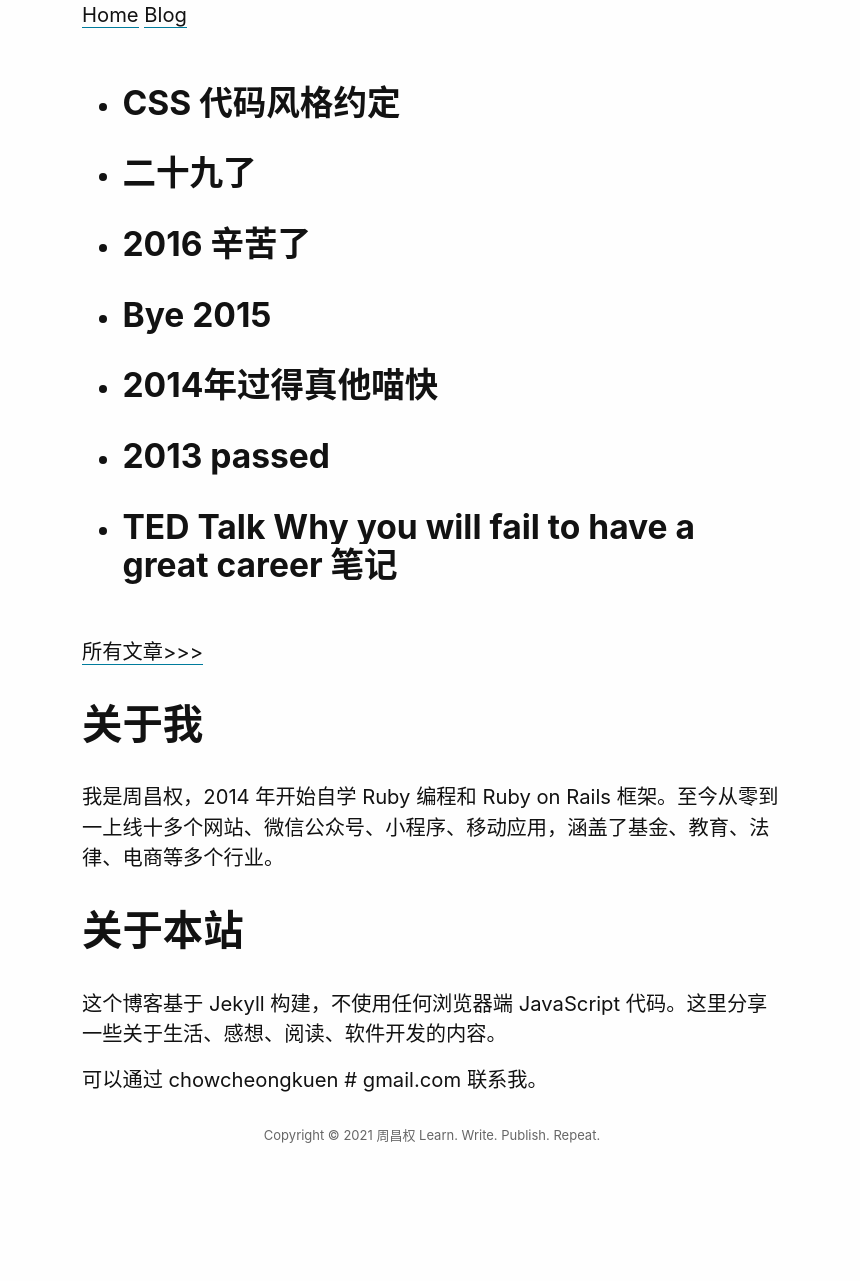
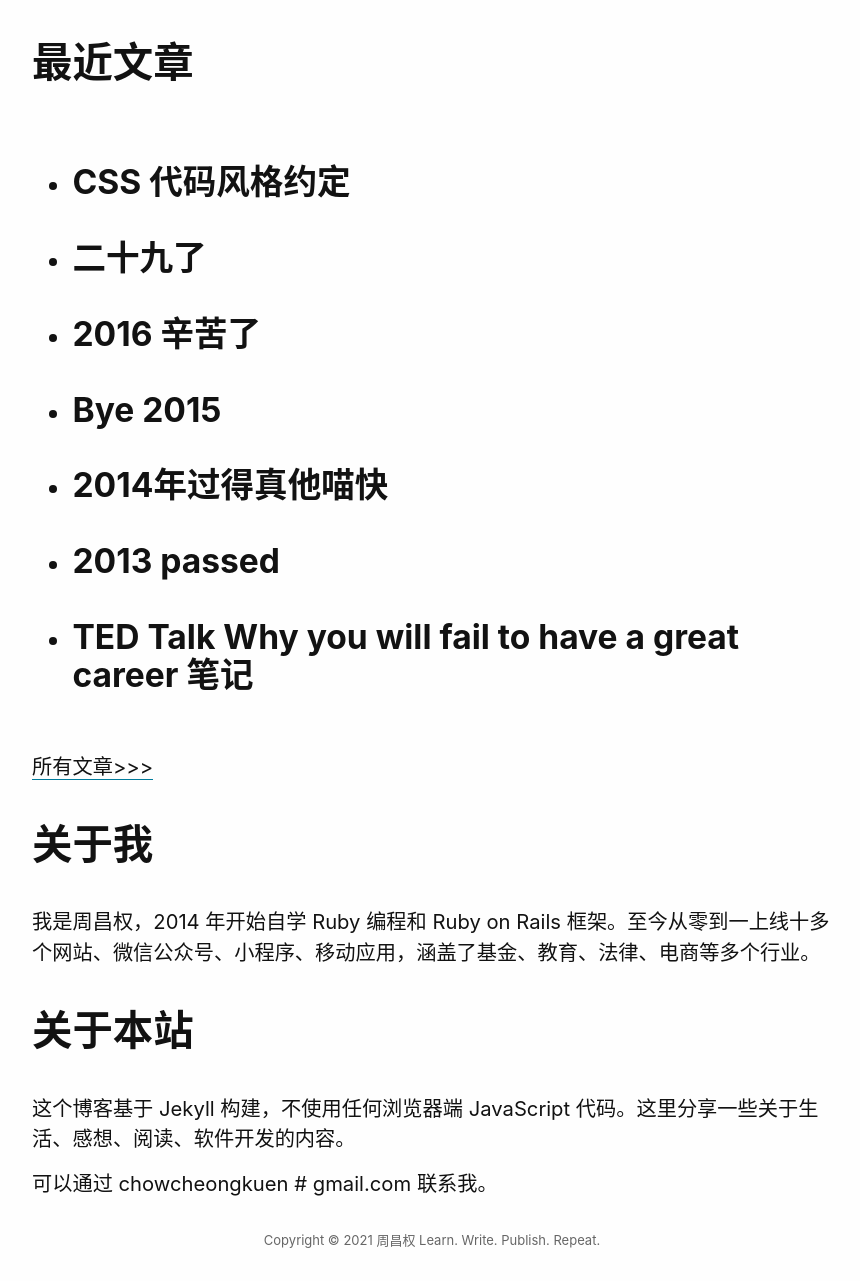
Before and after one commit to chowcheongkuen/chowcheongkuen.github.io, a Jekyll site: the page built from index.html, in a window 1280 px wide. Shown: the whole page, without its empty margins (208-1068 px from the left). Built offline with Jekyll 4.4.1, drawn with Linux system fonts in a browser that asks for light colours; before the commit the page ends 1176 px from its top, so only the background shows below that.

Commit message:
feat: Remove nav bar

```diff
--- a/_data/navigation.yml
+++ /dev/null
@@ -1,4 +0,0 @@
-- name: Home
-  link: /
-- name: Blog
-  link: /blog
--- a/_includes/navigation.html
+++ /dev/null
@@ -1,5 +0,0 @@
-<nav>
-  {% for item in site.data.navigation %}
-    <a href="{{ item.link }}" {% if page.url == item.link %}class="current"{% endif %}>{{ item.name }}</a>
-  {% endfor %}
-</nav>
--- a/_layouts/home.html
+++ b/_layouts/home.html
@@ -7,7 +7,6 @@
     <link rel="stylesheet" href="/assets/css/styles.css">
   </head>
   <body>
-    {% include navigation.html %}
     {{ content }}
     {% include footer.html %}
   </body>
--- a/_sass/main.scss
+++ b/_sass/main.scss
@@ -15,7 +15,7 @@ body {
   line-height: 1.5;
   background-color: #fefefe;
   color: #121212;
-  max-width: 700px;
+  max-width: 800px;
   margin: auto;
 }
 
@@ -108,10 +108,6 @@ code {
   margin-bottom: 2rem;
 }
 
-.headers {
-  font-size: 25px;
-}
-
 @media screen and (max-width: 45em) {
   body {
     padding: 25px;
--- a/index.html
+++ b/index.html
@@ -1,6 +1,8 @@
 ---
 layout: home
 ---
+
+<h1>最近文章</h1>
 
 <ul>
   {% for post in site.posts limit: 7 %}
```
Also changed, not shown: 1 other file.
